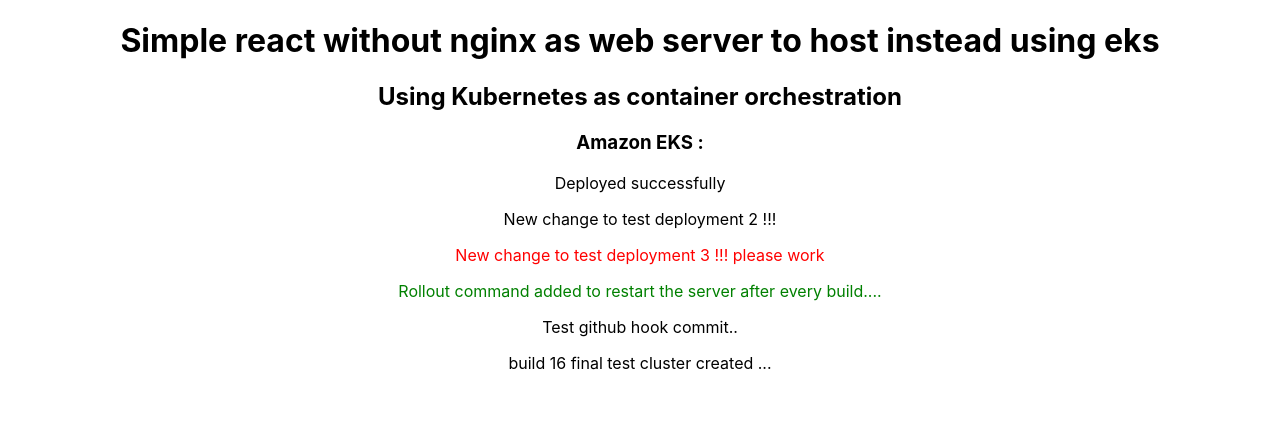
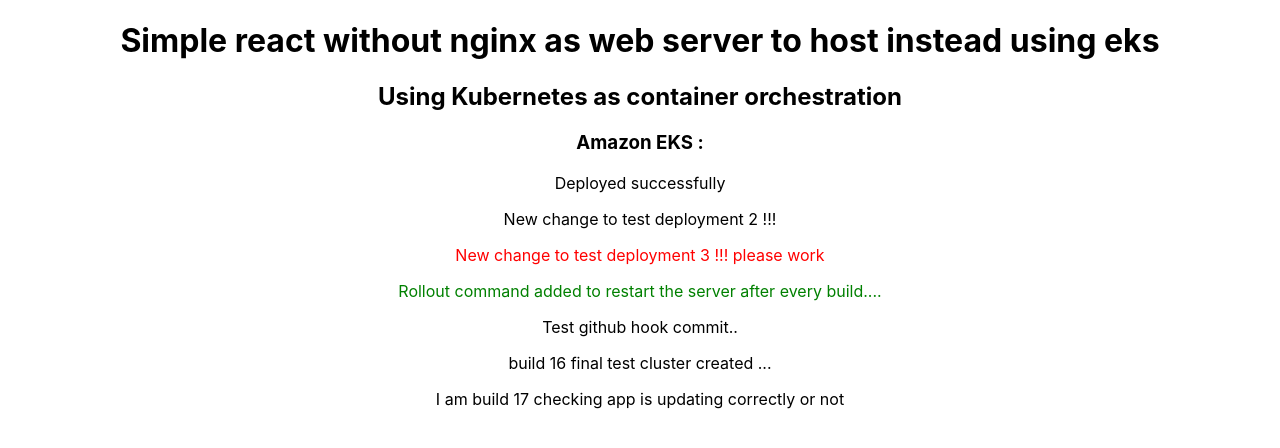
Before and after one commit to DeviPothula/simple-react-app, a React (Create React App) app: page / in a window 1280 px wide. Shown: the top 448 px of the page. Built offline with nearby package versions, Linux system fonts and the light colour scheme.

Commit message:
build 17

```diff
--- a/src/App.js
+++ b/src/App.js
@@ -12,6 +12,7 @@
       <p style={{ color: 'green' }}>Rollout command added to restart the server after every build....</p>
       <p>Test github hook commit..</p>
       <p>build 16 final test cluster created ...</p>
+      <p>I am build 17 checking app is updating correctly or not</p>
     </div>
   );
 }
```
Also changed, not shown: 1 other file (tests, documents, lock files or other folders).
